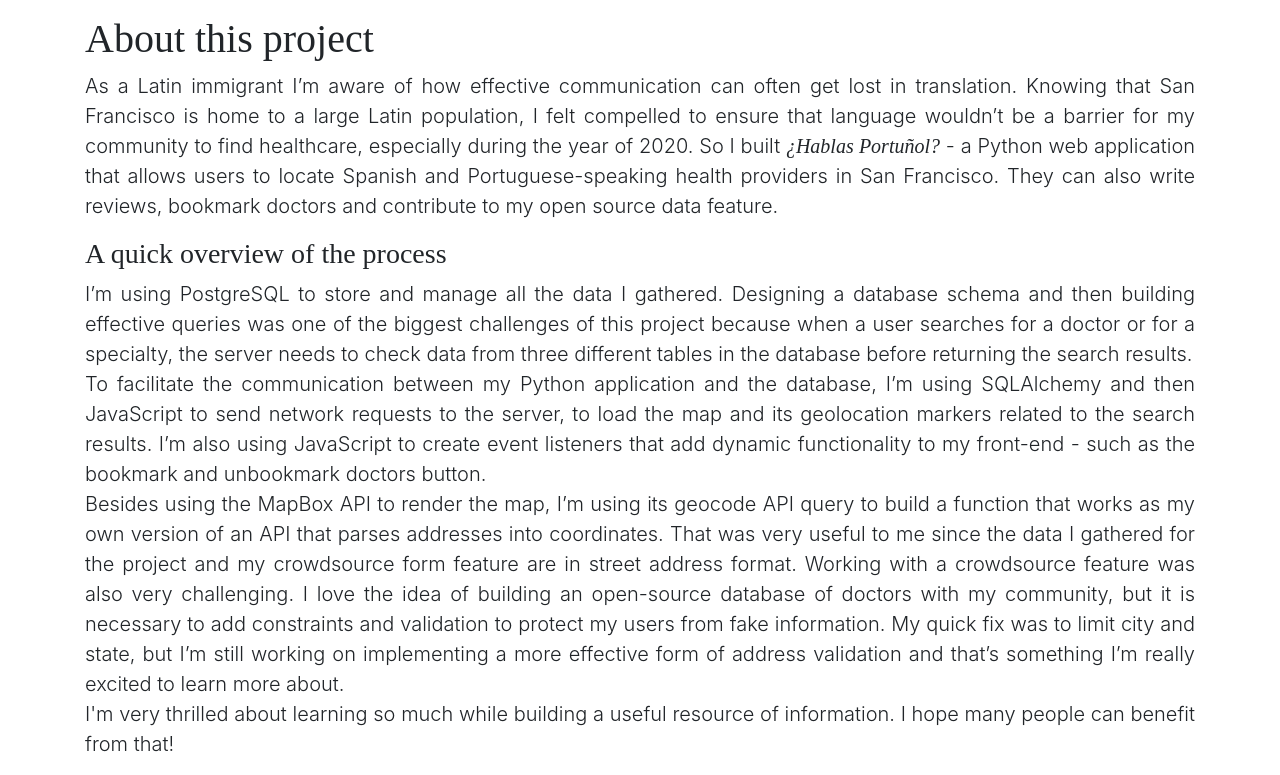
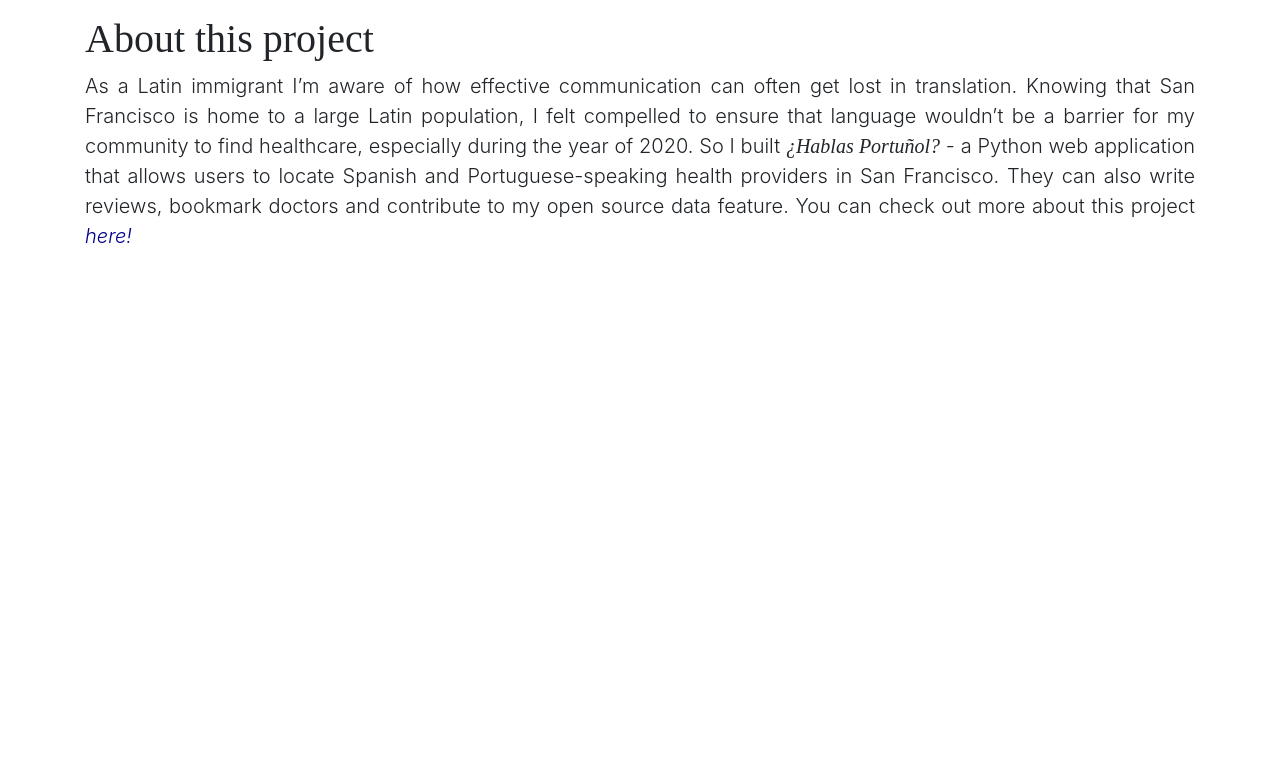
Before and after one commit to lucianact/doctor-look-up-app, a Flask app: page /aboutme in a window 1280 px wide. Shown: the part 412-1187 px from the top of the page. After the commit the page ends 655 px from the top, so only its background shows below. Run offline with Flask 2, Linux system fonts and the light colour scheme; data that the repository does not hold is empty; some libraries are stand-ins or nearby versions.

Commit message:
'About Me' Updated

```diff
--- a/templates/aboutme.html
+++ b/templates/aboutme.html
@@ -38,35 +38,10 @@
         So I built <em class="logo">¿Hablas Portuñol?</em> - a Python web application
         that allows users to locate Spanish and Portuguese-speaking health providers in San Francisco.
         They can also write reviews, bookmark doctors and contribute to my open source data feature.
-    </p>
-    <h3 class="logo">
-        A quick overview of the process
-    </h3>
-    <p style="text-align: justify" class="lead">
-        I’m using PostgreSQL to store and manage all the data I gathered.
-        Designing a database schema and then building effective queries was one of
-        the biggest challenges of this project because when a user searches for a doctor
-        or for a specialty, the server needs to check data from three
-        different tables in the database before returning the search results.
-        <br>
-        To facilitate the communication between my Python application and the database,
-        I’m using SQLAlchemy and then JavaScript to send network requests to the server,
-        to load the map and its geolocation markers related to the search results.
-        I’m also using JavaScript to create event listeners that add dynamic functionality
-        to my front-end - such as the bookmark and unbookmark doctors button.
-        <br>
-        Besides using the MapBox API to render the map, I’m using its geocode API query
-        to build a function that works as my own version of an API that parses addresses into coordinates.
-        That was very useful to me since the data I gathered for the project and my crowdsource
-        form feature are in street address format.
-        Working with a crowdsource feature was also very challenging.
-        I love the idea of building an open-source database of doctors with my community,
-        but it is necessary to add constraints and validation to protect my users from fake information.
-        My quick fix was to limit city and state, but I’m still working on implementing a more
-        effective form of address validation and that’s something I’m really excited to learn more about.
-        <br>
-        I'm very thrilled about learning so much while building a useful resource of information.
-        I hope many people can benefit from that!
+        You can check out more about this project
+        <a href="https://github.com/lucianact/doctor-look-up-app" class="doctor-links">
+            <em>here!</em>
+        </a>
     </p>
 </div>
 {% endblock %}
```
